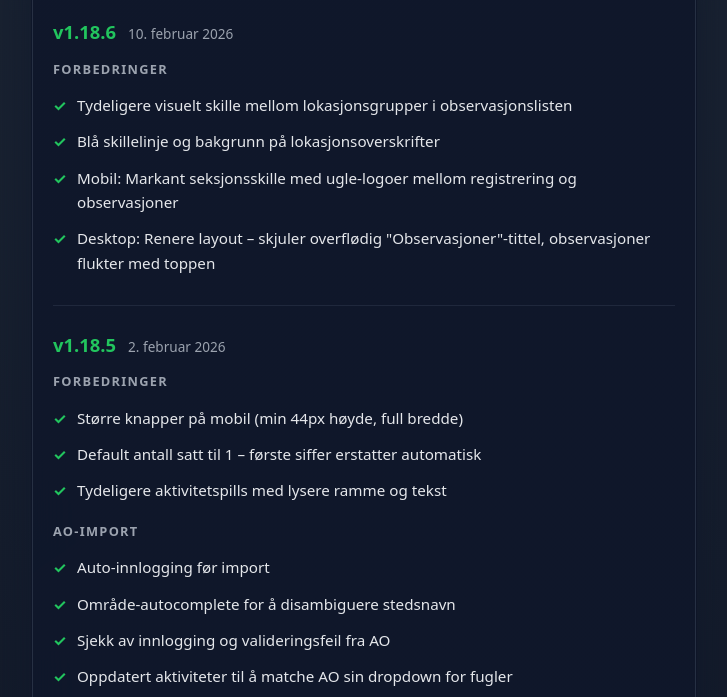
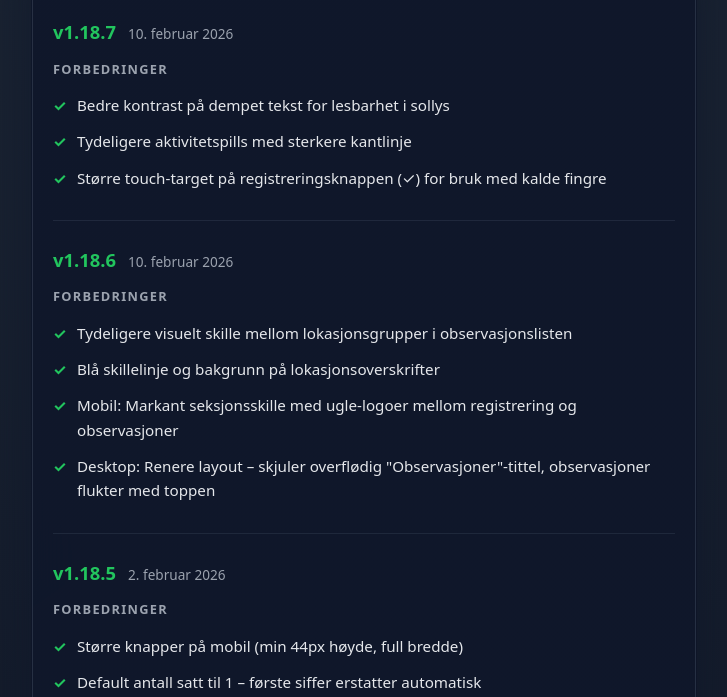
Before and after one commit to kjetil-salo/enkel-ao, a website: page public/changelog.html in a window 1280 px wide. Shown: the part 101-798 px from the top of the page, without its empty margins (276-1003 px from the left). Drawn offline with Linux system fonts and the light colour scheme.

Commit message:
v1.18.7 - Bedre kontrast og større touch-target for feltbruk

```diff
--- a/public/changelog.html
+++ b/public/changelog.html
@@ -161,6 +161,19 @@
           <h1 class="title">📋 Endringslogg</h1>
           <a href="/" class="back-link">← Tilbake</a>
         </header>
+
+        <div class="version">
+          <div class="version-header">
+            <span class="version-number">v1.18.7</span>
+            <span class="version-date">10. februar 2026</span>
+          </div>
+          <div class="section-title">Forbedringer</div>
+          <ul class="changes">
+            <li>Bedre kontrast på dempet tekst for lesbarhet i sollys</li>
+            <li>Tydeligere aktivitetspills med sterkere kantlinje</li>
+            <li>Større touch-target på registreringsknappen (✓) for bruk med kalde fingre</li>
+          </ul>
+        </div>
 
         <div class="version">
           <div class="version-header">
--- a/public/js/version.js
+++ b/public/js/version.js
@@ -2,4 +2,4 @@
  * Versjonsnummer for appen
  * Oppdateres ved hver ny git tag
  */
-export const VERSION = 'v1.18.6';
+export const VERSION = 'v1.18.7';
```
